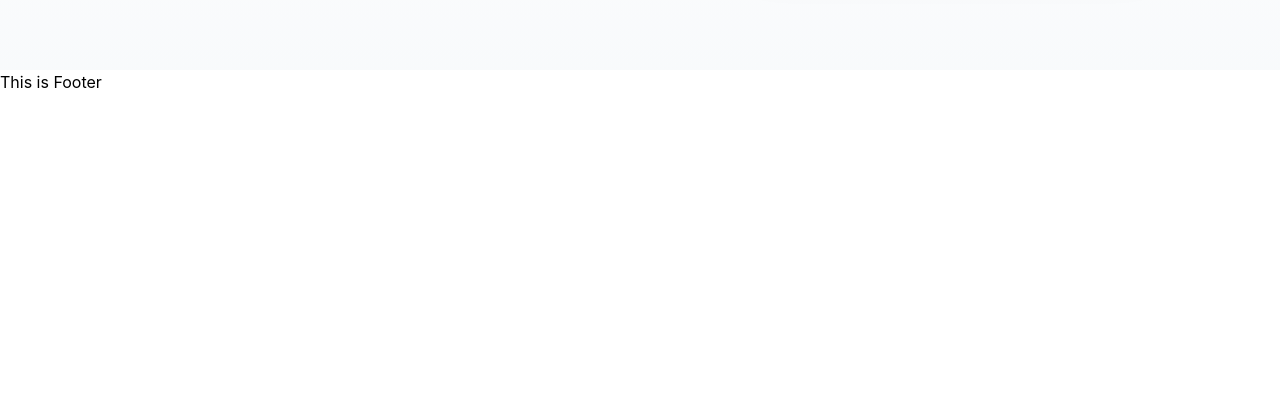
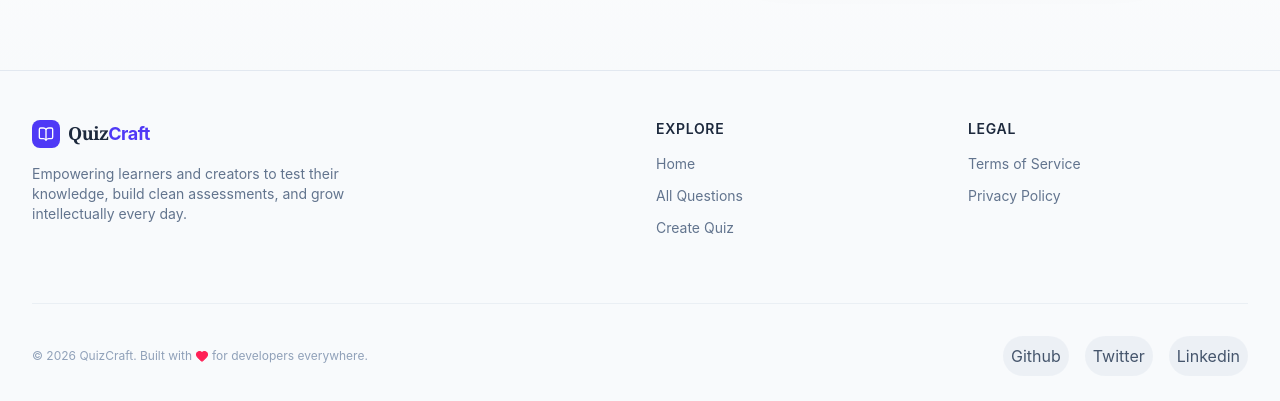
Before and after one commit to manprajapatie/mpQuizFrontend, a React (Vite) app: page / in a window 1280 px wide. Shown: the part 731-1132 px from the top of the page. Before the commit the page ends 825 px from the top, so only its background shows below. Built offline with nearby package versions, Linux system fonts and the light colour scheme.

Commit message:
chore : Style Footer Section

```diff
--- a/src/components/layout/Footer.jsx
+++ b/src/components/layout/Footer.jsx
@@ -1,11 +1,133 @@
 import React from 'react'
+import { Link } from 'react-router-dom'
+import { motion } from 'framer-motion'
+import { BookOpen, Heart } from 'lucide-react'
 
 const Footer = () => {
+
+  const currentYear = new Date().getFullYear()
+
+  // Social links data
+  const socialLinks = [
+    { name: "Github", href: '#', label: 'GitHub' },
+    { name: "Twitter", href: '#', label: 'Twitter' },
+    { name: "Linkedin", href: '#', label: 'LinkedIn' },
+  ]
+
+  // Navigation column data
+  const footerLinks = {
+    explore: [
+      { name: 'Home', path: '/' },
+      { name: 'All Questions', path: '/AllQuestions' },
+      { name: 'Create Quiz', path: '/quiz' },
+    ],
+    legal: [
+      { name: 'Terms of Service', path: '#' },
+      { name: 'Privacy Policy', path: '#' },
+    ]
+  }
   return (
     <>
-      <h1>
-        This is Footer
-      </h1>
+      <footer className="relative border-t border-slate-200 bg-slate-50 dark:border-slate-800 dark:bg-slate-950 transition-colors duration-300">
+        <div className="mx-auto max-w-7xl px-6 py-12 sm:px-8">
+
+          {/* Top Section: Branding & Links */}
+          <div className="grid grid-cols-1 md:grid-cols-4 gap-8 pb-8">
+
+            {/* Brand Column */}
+            <div className="md:col-span-2 space-y-4">
+              <Link to="/" className="flex items-center gap-2">
+                <div className="rounded-lg bg-indigo-600 p-1.5 text-white">
+                  <BookOpen className="h-4 w-4" />
+                </div>
+                <span className="font-serif text-lg font-bold tracking-tight text-slate-800 dark:text-white">
+                  Quiz<span className="text-indigo-600 font-sans">Craft</span>
+                </span>
+              </Link>
+              <p className="text-sm text-slate-500 dark:text-slate-400 max-w-sm">
+                Empowering learners and creators to test their knowledge, build clean assessments, and grow intellectually every day.
+              </p>
+            </div>
+
+            {/* Explore Links Column */}
+            <div>
+              <h3 className="text-sm font-semibold text-slate-800 dark:text-slate-200 tracking-wider uppercase mb-3">
+                Explore
+              </h3>
+              <ul className="space-y-2">
+                {footerLinks.explore.map((link) => (
+                  <li key={link.name}>
+                    <Link
+                      to={link.path}
+                      className="text-sm text-slate-500 hover:text-indigo-600 dark:text-slate-400 dark:hover:text-indigo-400 transition-colors duration-200"
+                    >
+                      {link.name}
+                    </Link>
+                  </li>
+                ))}
+              </ul>
+            </div>
+
+            {/* Legal Links Column */}
+            <div>
+              <h3 className="text-sm font-semibold text-slate-800 dark:text-slate-200 tracking-wider uppercase mb-3">
+                Legal
+              </h3>
+              <ul className="space-y-2">
+                {footerLinks.legal.map((link) => (
+                  <li key={link.name}>
+                    <Link
+                      to={link.path}
+                      className="text-sm text-slate-500 hover:text-indigo-600 dark:text-slate-400 dark:hover:text-indigo-400 transition-colors duration-200"
+                    >
+                      {link.name}
+                    </Link>
+                  </li>
+                ))}
+              </ul>
+            </div>
+
+          </div>
+
+          {/* Bottom Section: Copyright & Socials */}
+          <div className="mt-8 pt-8 border-t border-slate-200/60 dark:border-slate-800/60 flex flex-col sm:flex-row items-center justify-between gap-4">
+
+            {/* Copyright text */}
+            <p className="text-xs text-slate-400 dark:text-slate-500 order-2 sm:order-1 flex items-center gap-1 text-center sm:text-left">
+              <span>&copy; {currentYear} QuizCraft. Built with</span>
+              <motion.span
+                animate={{ scale: [1, 1.2, 1] }}
+                transition={{ repeat: Infinity, duration: 1.5, ease: "easeInOut" }}
+                className="inline-block"
+              >
+                <Heart className="h-3 w-3 fill-rose-500 text-rose-500" />
+              </motion.span>
+              <span>for developers everywhere.</span>
+            </p>
+
+            {/* Animated Social Icons */}
+            <div className="flex items-center gap-4 order-1 sm:order-2">
+              {socialLinks.map((social, index) => {
+                const Icon = social.icon
+                return (
+                  <motion.a
+                    key={index}
+                    href={social.href}
+                    aria-label={social.label}
+                    whileHover={{ scale: 1.15, y: -2 }}
+                    whileTap={{ scale: 0.95 }}
+                    className="rounded-full bg-slate-200/50 p-2 text-slate-600 hover:bg-indigo-50 hover:text-indigo-600 dark:bg-slate-900 dark:text-slate-400 dark:hover:bg-slate-800 dark:hover:text-indigo-400 transition-colors duration-200"
+                  >
+                   {social.name}
+                  </motion.a>
+                )
+              })}
+            </div>
+
+          </div>
+
+        </div>
+      </footer>
     </>
   )
 }
```
